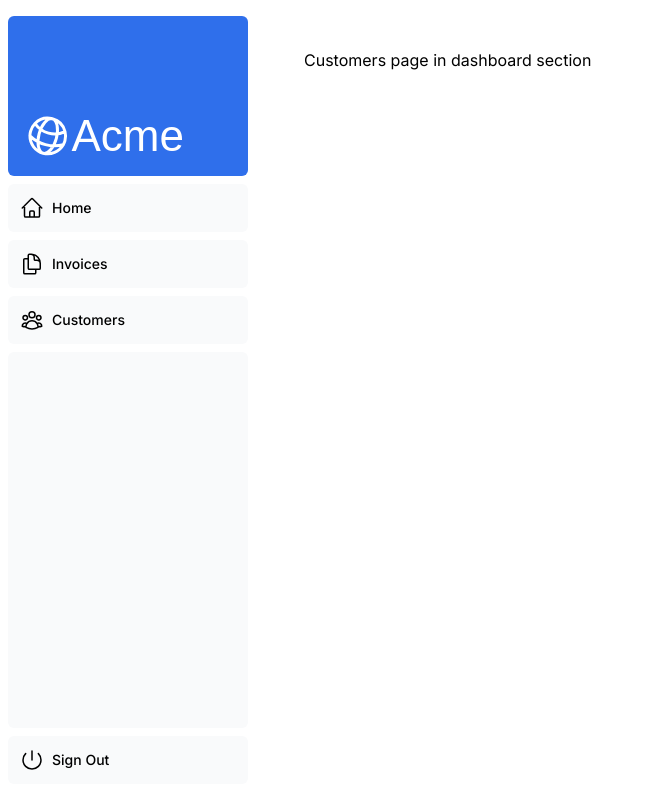
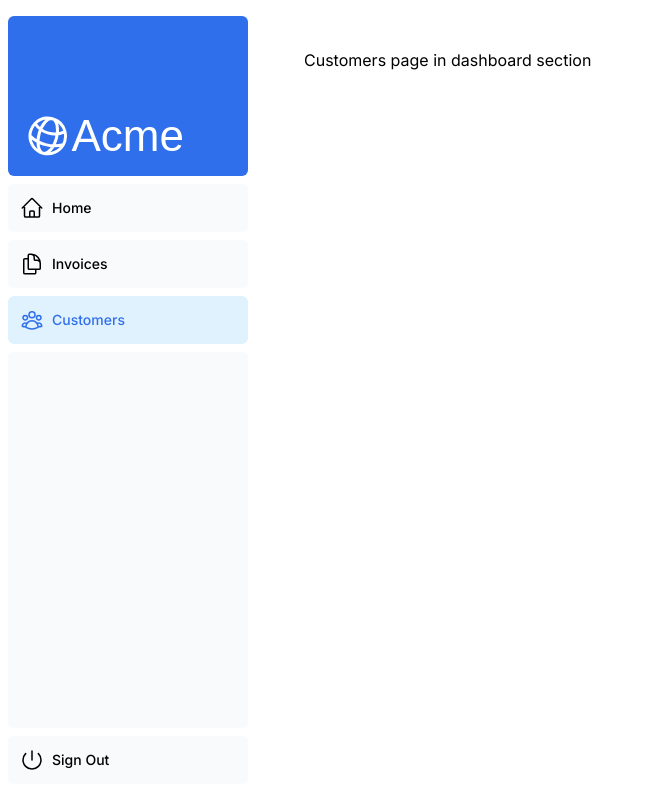
Before and after one commit to akshatladdha16/Web-Dev-Cohort, a Next.js app in the folder Nextjs/nextjs-dashboard/: page /dashboard/customers in a window 1280 px wide. Shown: the whole page, without its empty margins (0-646 px from the left). Built offline with nearby package versions, Linux system fonts and the light colour scheme; a web font is replaced by a local one.

Commit message:
nextjs <Link> tutorial added

```diff
--- a/Nextjs/nextjs-dashboard/app/ui/dashboard/nav-links.tsx
+++ b/Nextjs/nextjs-dashboard/app/ui/dashboard/nav-links.tsx
@@ -1,8 +1,14 @@
+'use client';
 import {
   UserGroupIcon,
   HomeIcon,
   DocumentDuplicateIcon,
 } from '@heroicons/react/24/outline';
+
+
+import Link from 'next/link';
+import { usePathname } from 'next/navigation'; // we can use clsx library to highlight link when it's live
+import clsx from 'clsx';
 
 // Map of links to display in the side navigation.
 // Depending on the size of the application, this would be stored in a database.
@@ -17,19 +23,25 @@
 ];
 
 export default function NavLinks() {
+  const pathname=usePathname();
   return (
     <>
       {links.map((link) => {
         const LinkIcon = link.icon;
         return (
-          <a
+          <Link
             key={link.name}
             href={link.href}
-            className="flex h-[48px] grow items-center justify-center gap-2 rounded-md bg-gray-50 p-3 text-sm font-medium hover:bg-sky-100 hover:text-blue-600 md:flex-none md:justify-start md:p-2 md:px-3"
+            className={clsx(
+              'flex h-[48px] grow items-center justify-center gap-2 rounded-md bg-gray-50 p-3 text-sm font-medium hover:bg-sky-100 hover:text-blue-600 md:flex-none md:justify-start md:p-2 md:px-3',
+              {
+                'bg-sky-100 text-blue-600': pathname === link.href,
+              },
+            )}
           >
             <LinkIcon className="w-6" />
             <p className="hidden md:block">{link.name}</p>
-          </a>
+          </Link> //allows client side rendering instead of complete page reload
         );
       })}
     </>
```
